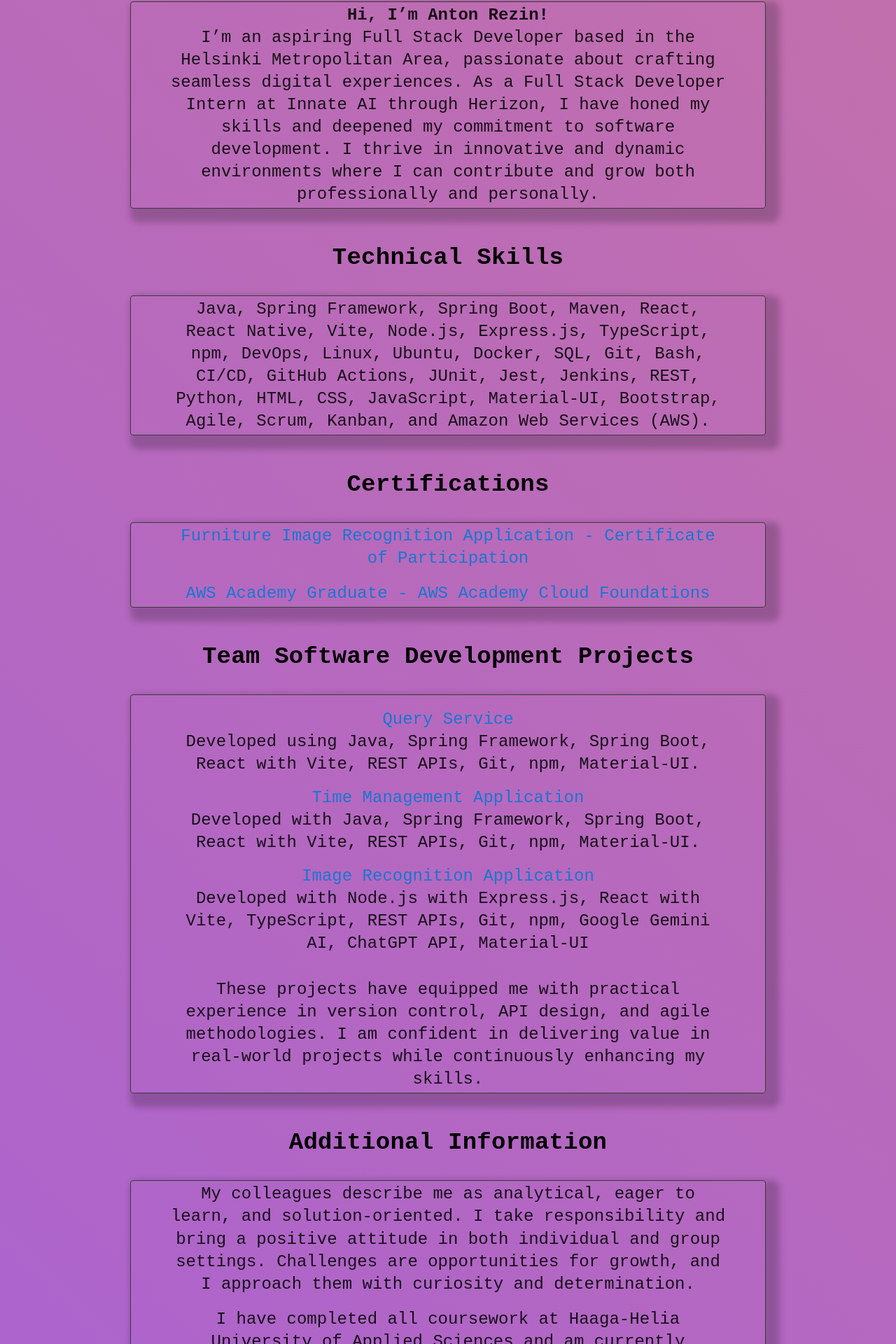
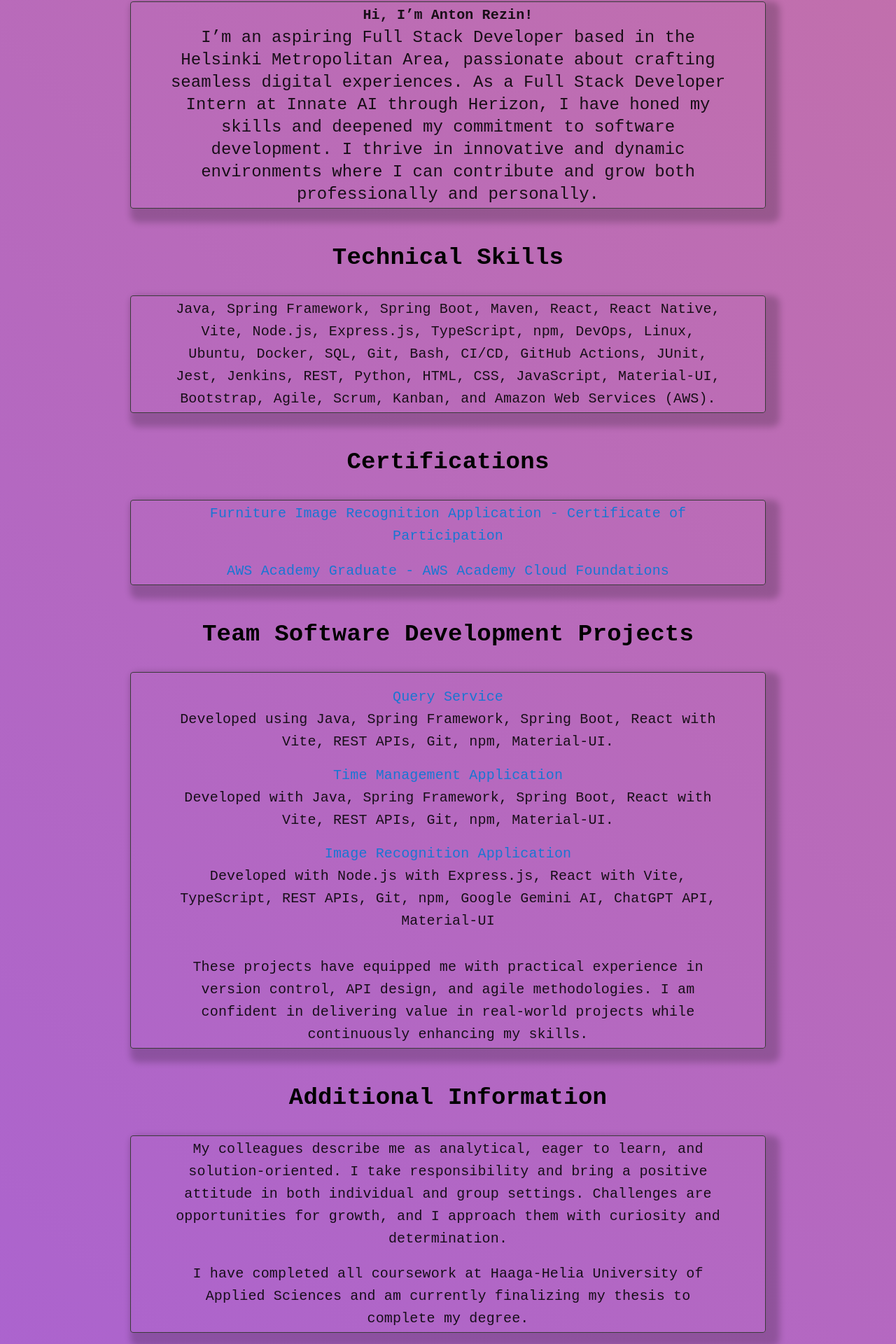
Before and after one commit to antonrezin/PortfolioContactWebsite, a React (Vite) app: page / in a window 1280 px wide. Shown: the part 870-2790 px from the top of the page at 70% size. Built offline with nearby package versions, Linux system fonts and the light colour scheme.

Commit message:
Update Home.jsx

```diff
--- a/src/components/Home.jsx
+++ b/src/components/Home.jsx
@@ -79,7 +79,7 @@ function Home() {
       <Paper>
         <Typography
           fontFamily={"monospace"}
-          variant="h5"
+          variant="h6"
           fontWeight={"bold"}
           textAlign={"center"}
           maxWidth={"800px"}
@@ -117,7 +117,7 @@ function Home() {
       <Paper>
         <Typography
           fontFamily={"monospace"}
-          variant="h5"
+          variant="h6"
           textAlign={"center"}
           maxWidth={"800px"}
         >
@@ -143,7 +143,7 @@ function Home() {
       <Paper>
         <Typography
           fontFamily={"monospace"}
-          variant="h5"
+          variant="h6"
           textAlign={"center"}
           maxWidth={"800px"}
         >
@@ -164,7 +164,7 @@ function Home() {
         <br />
         <Typography
           fontFamily={"monospace"}
-          variant="h5"
+          variant="h6"
           textAlign={"center"}
           maxWidth={"800px"}
         >
@@ -199,7 +199,7 @@ function Home() {
           <ListItem>
             <Typography
               fontFamily={"monospace"}
-              variant="h5"
+              variant="h6"
               textAlign={"center"}
               maxWidth={"800px"}
             >
@@ -219,7 +219,7 @@ function Home() {
           <ListItem>
             <Typography
               fontFamily={"monospace"}
-              variant="h5"
+              variant="h6"
               textAlign={"center"}
               maxWidth={"800px"}
             >
@@ -239,7 +239,7 @@ function Home() {
           <ListItem>
             <Typography
               fontFamily={"monospace"}
-              variant="h5"
+              variant="h6"
               textAlign={"center"}
               maxWidth={"800px"}
             >
@@ -261,7 +261,7 @@ function Home() {
         <br />
         <Typography
           fontFamily={"monospace"}
-          variant="h5"
+          variant="h6"
           textAlign={"center"}
           maxWidth={"800px"}
         >
@@ -286,7 +286,7 @@ function Home() {
       <Paper>
         <Typography
           fontFamily={"monospace"}
-          variant="h5"
+          variant="h6"
           textAlign={"center"}
           maxWidth={"800px"}
         >
@@ -298,7 +298,7 @@ function Home() {
         <br />
         <Typography
           fontFamily={"monospace"}
-          variant="h5"
+          variant="h6"
           textAlign={"center"}
           maxWidth={"800px"}
         >
```
